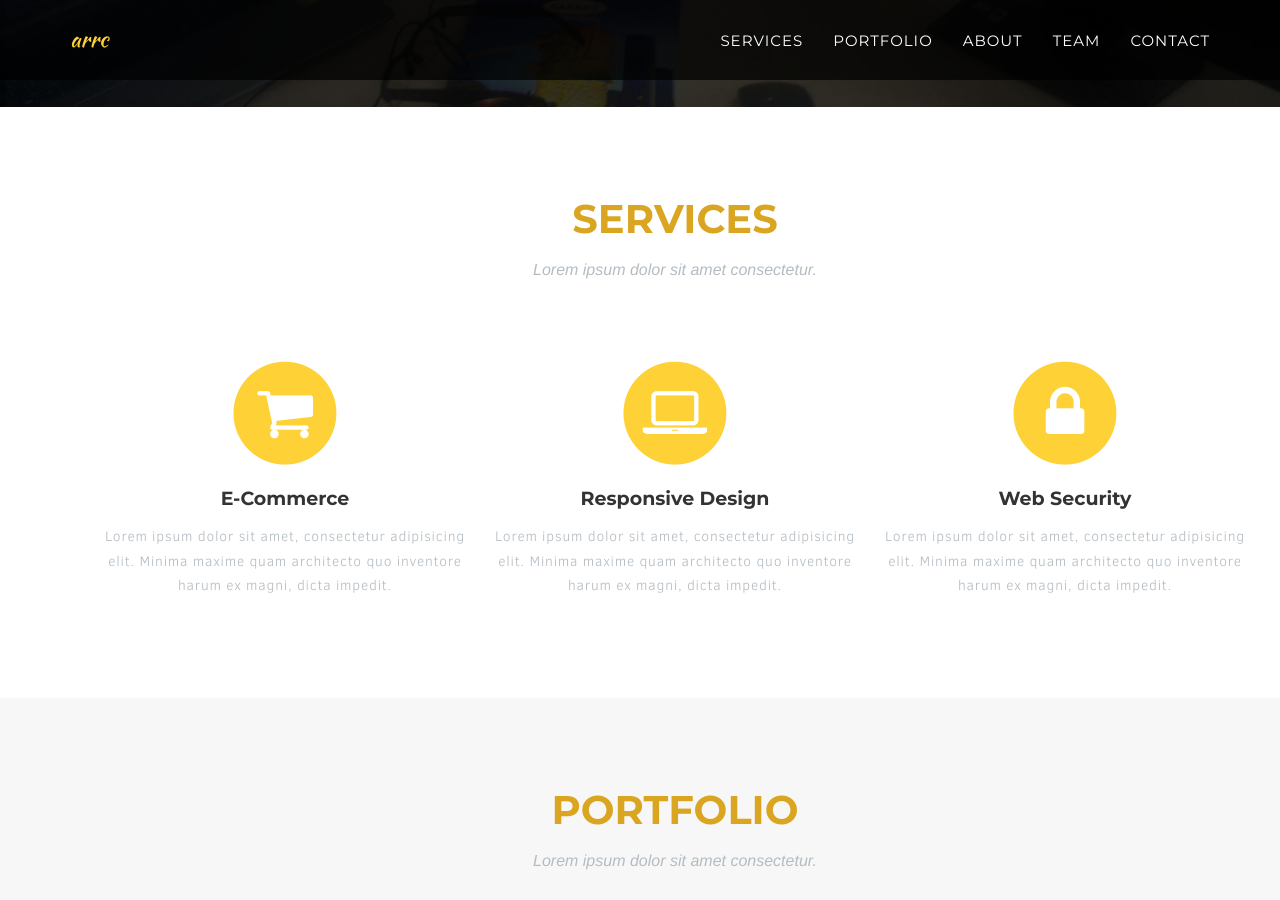
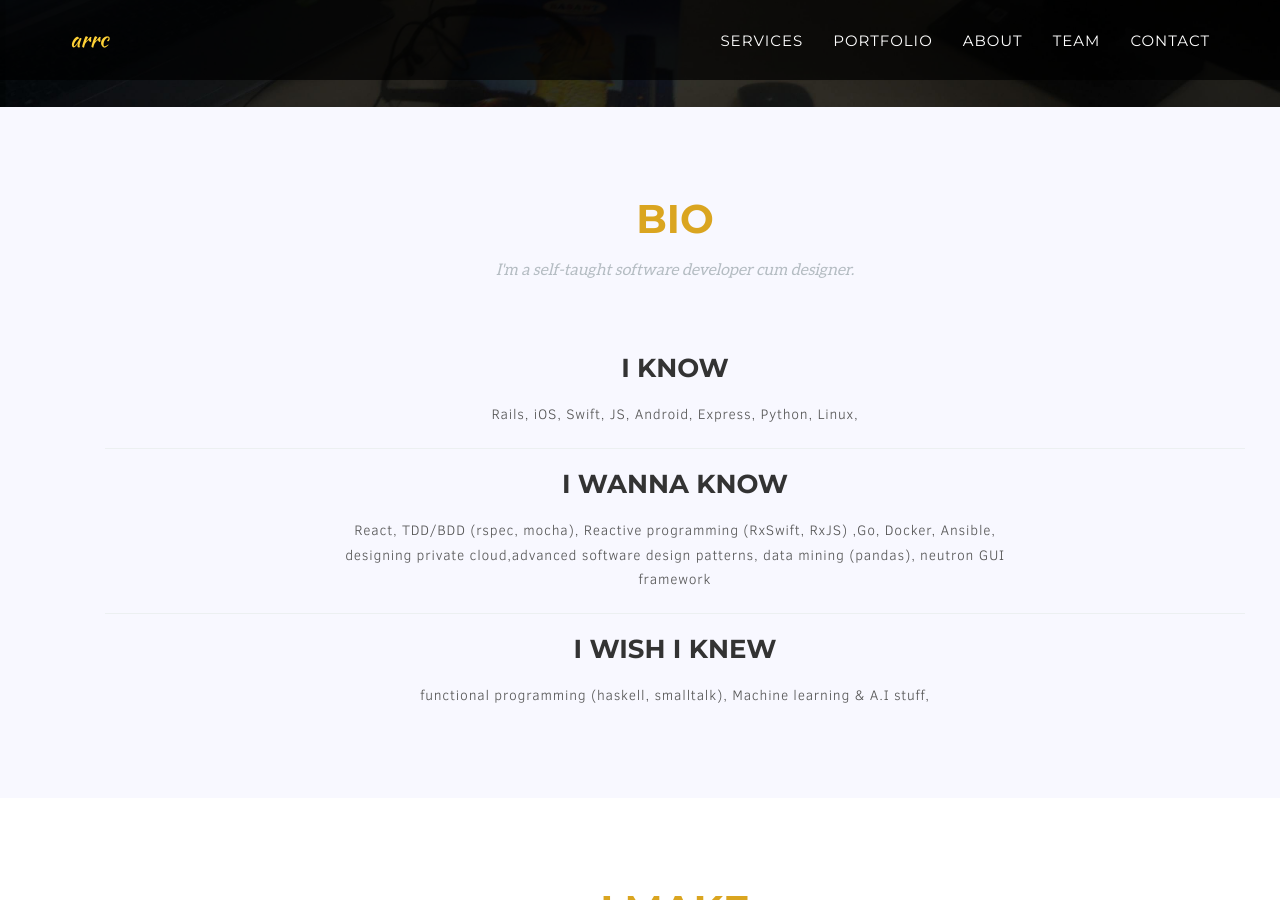
Before and after one commit to arrc/arrc.github.io, a Jekyll site: the page built from index.html, in a window 1280 px wide and 900 px high, scrolled down 793 px. Built offline with Jekyll 4.4.1, drawn with Linux system fonts in a browser that asks for light colours; some web fonts are replaced; some of the changed text lies outside the part shown.

Commit message:
migrated bio and ican blocks

```diff
--- /dev/null
+++ b/_includes/bio.html
@@ -0,0 +1,45 @@
+<!--====================================================================================-->
+
+    <!-- 2: Bio section -->
+
+<!--====================================================================================-->
+    <section id="ar_bio_section">
+        <div class="container">
+            <div class="row">
+                <div class="col-lg-12 text-center">
+                    <h2 class="section-heading">Bio</h2>
+                    <h3 class="section-subheading text-muted ar_subheading">
+                        I'm a self-taught software developer cum designer.
+                    </h3>
+                    <div class="ar_bio_wrapper">
+                        <div class="av_i_wrapper">
+                            <h3>I know</h3>
+                            <p>Rails, iOS, Swift, JS, Android, Express, Python, Linux, </p>
+                        </div>
+                        <hr>
+                        <div class="av_i_wrapper">
+                            <h3>I wanna know</h3>
+                            <p>React, TDD/BDD (rspec, mocha), Reactive programming (RxSwift, RxJS) ,Go, Docker, Ansible, designing private cloud,advanced software design patterns, data mining (pandas), neutron GUI framework</p>
+                        </div>
+                        <!--
+                        <ul>
+                            <li>React</li>
+                            <li>TDD / BDD</li>
+                            <li>Docker</li>
+                            <li>Ansible</li>
+                            <li>Setup private cloud</li>
+                            <li>Implementing advanced software design patterns</li>
+                            <li>Data mining &amp; related tools like pandas</li>
+                            <li>Graph database (neo4j)</li>
+                        </ul>
+                        -->
+                        <hr>
+                        <div class="av_i_wrapper">
+                            <h3>I wish I knew</h3>
+                            <p>functional programming (haskell, smalltalk), Machine learning &amp; A.I stuff, </p>
+                        </div>
+                    </div>
+                </div>
+            </div>
+        </div>
+    </section>
--- /dev/null
+++ b/_includes/ican.html
@@ -0,0 +1,42 @@
+<!--====================================================================================-->
+
+    <!-- 3: I can section -->
+
+<!--====================================================================================-->
+    <section id="services ar_ican_section">
+        <div class="container">
+            <div class="row">
+                <div class="col-lg-12 text-center">
+                    <h2 class="section-heading">I make</h2>
+                </div>
+            </div>
+            <div class="row text-center">
+                <div class="col-md-4 ar_ican_unit">
+                    <span class="fa-stack fa-4x">
+                        <i class="fa fa-circle fa-stack-2x text-primary"></i>
+                        <i class="fa fa-laptop fa-stack-1x fa-inverse"></i>
+                    </span>
+                    <h4 class="service-heading">Web apps and API's</h4>
+                    <p>I can make web applications using Rails, Sinatra, Express.js, MEAN stack, Flask.</p>
+                </div>
+                <div class="col-md-4 ar_ican_unit">
+                    <span class="fa-stack fa-4x">
+                        <i class="fa fa-circle fa-stack-2x text-primary"></i>
+                        <i class="fa fa-mobile fa-stack-1x fa-inverse"></i>
+                    </span>
+                    <h4 class="service-heading">Mobile applications</h4>
+                    <p>Native mobile application for iOS &amp; Android as well as hybrid applications using ionic framework.</p>
+                </div>
+                <div class="col-md-4 ar_ican_unit">
+                    <span class="fa-stack fa-4x">
+                        <i class="fa fa-circle fa-stack-2x text-primary"></i>
+                        <i class="fa fa-paint-brush fa-stack-1x fa-inverse"></i>
+                    </span>
+                    <h4 class="service-heading">Web designing</h4>
+                    <p>I'm very fluent with sketchapp for making high fidelity mokups.</p>
+                    <p>I've used bootstrap, foundation in several projects. </p>
+                    <p>I have a thing for clean and minimal UI design.</p>
+                </div>
+            </div>
+        </div>
+    </section>
--- a/_layouts/default.html
+++ b/_layouts/default.html
@@ -8,11 +8,9 @@
 
     {% include navbar.html %}
     {% include hero.html %}
-    {% include services.html %}
+    {% include bio.html %}
+    {% include ican.html %}
     {% include portfolio_grid.html %}
-    {% include about.html %}
-    {% include team.html %}
-    {% include clients.html %}
     {% include contact.html %}
     {% include footer.html %}
     {% include modals.html %}
```
